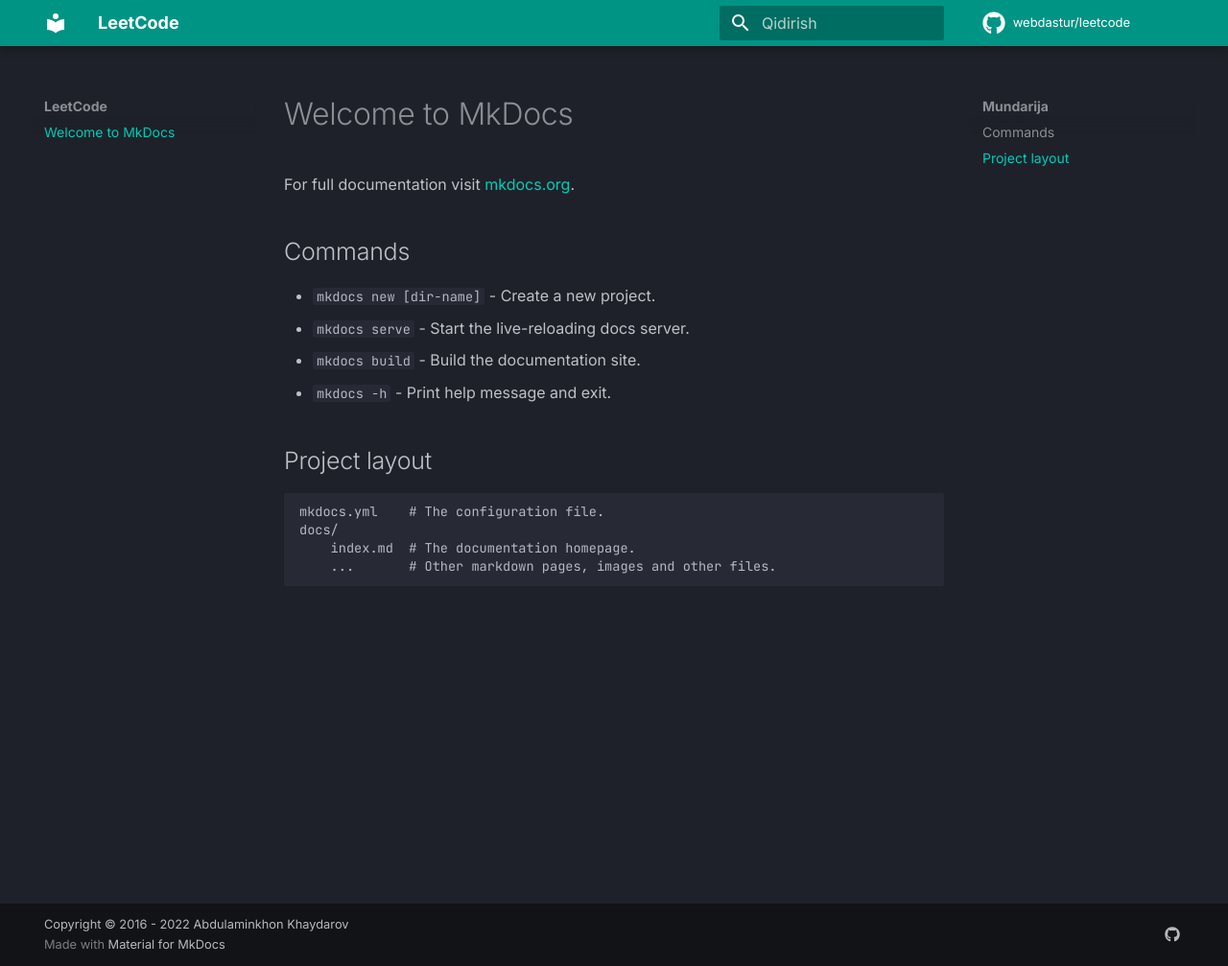
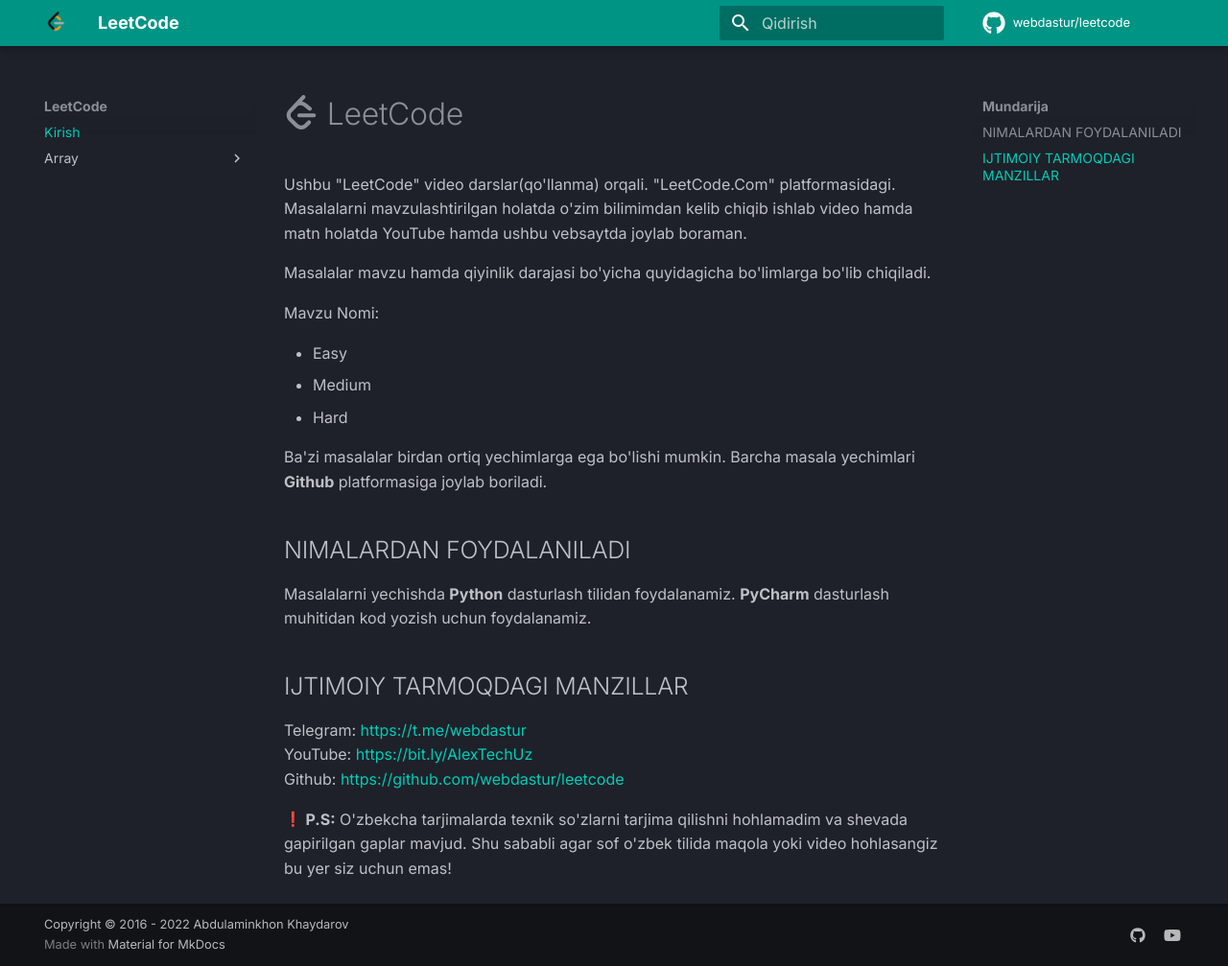
Before and after one commit to webdastur/leetcode.webdastur.uz, an MkDocs documentation site: the page built from docs/index.md, in a window 1280 px wide and 1007 px high. Shown: the whole window at 96% size. Built offline with MkDocs 1.6.1 and Material for MkDocs 9.7.7, drawn with Linux system fonts in a browser that asks for light colours; emoji names are drawn with the system emoji font; comment, search, counter and statistics services are not loaded.

Commit message:
1920 - Build Array from Permutation (1, 2)

```diff
--- a/docs/index.md
+++ b/docs/index.md
@@ -1,17 +1,29 @@
-# Welcome to MkDocs
+# :simple-leetcode: LeetCode
 
-For full documentation visit [mkdocs.org](https://www.mkdocs.org).
+Ushbu "LeetCode" video darslar(qo'llanma) orqali. "LeetCode.Com" platformasidagi. Masalalarni mavzulashtirilgan holatda
+o'zim bilimimdan kelib chiqib ishlab video hamda matn holatda YouTube hamda ushbu vebsaytda joylab boraman.
 
-## Commands
+Masalalar mavzu hamda qiyinlik darajasi bo'yicha quyidagicha bo'limlarga bo'lib chiqiladi.
 
-* `mkdocs new [dir-name]` - Create a new project.
-* `mkdocs serve` - Start the live-reloading docs server.
-* `mkdocs build` - Build the documentation site.
-* `mkdocs -h` - Print help message and exit.
+Mavzu Nomi:
 
-## Project layout
+- Easy
+- Medium
+- Hard
 
-    mkdocs.yml    # The configuration file.
-    docs/
-        index.md  # The documentation homepage.
-        ...       # Other markdown pages, images and other files.
+Ba'zi masalalar birdan ortiq yechimlarga ega bo'lishi mumkin. Barcha masala yechimlari **Github** platformasiga joylab
+boriladi.
+
+## NIMALARDAN FOYDALANILADI
+
+Masalalarni yechishda **Python** dasturlash tilidan foydalanamiz. **PyCharm** dasturlash muhitidan kod yozish uchun
+foydalanamiz.
+
+## IJTIMOIY TARMOQDAGI MANZILLAR
+
+Telegram: https://t.me/webdastur </br>
+YouTube: https://bit.ly/AlexTechUz <br>
+Github: https://github.com/webdastur/leetcode
+
+:exclamation: **P.S:** O'zbekcha tarjimalarda texnik so'zlarni tarjima qilishni hohlamadim va shevada gapirilgan gaplar
+mavjud. Shu sababli agar sof o'zbek tilida maqola yoki video hohlasangiz bu yer siz uchun emas!
--- /dev/null
+++ b/docs/stylesheets/extra.css
@@ -0,0 +1,7 @@
+.md-typeset p > code {
+    color: rgb(211, 61, 61);
+}
+
+.md-typeset li > code {
+    color: rgb(211, 61, 61);
+}
--- a/mkdocs.yml
+++ b/mkdocs.yml
@@ -1,4 +1,7 @@
 site_name: LeetCode
+site_author: Abdulaminkhon Khaydarov
+site_description: LeetCode Masalalar Javoblari
+site_url: https://leetcode.webdastur.uz
 
 theme:
   name: material
@@ -12,6 +15,12 @@
   language: uz
   icon:
     repo: fontawesome/brands/github
+  logo: assets/logo.png
+  favicon: assets/logo.png
+  features:
+    - content.code.annotate
+    - navigation.instant
+    - navigation.top
 
 plugins:
   - search
@@ -28,7 +37,41 @@
     - icon: fontawesome/brands/github
       link: https://github.com/webdastur
       name: webdastur
+    - icon: fontawesome/brands/youtube
+      link: https://bit.ly/AlexTechUz
+      name: AlexTechUz
+
 
 copyright: Copyright &copy; 2016 - 2022 Abdulaminkhon Khaydarov
 repo_url: https://github.com/webdastur/leetcode
 repo_name: webdastur/leetcode
+edit_uri: ""
+
+markdown_extensions:
+  - attr_list
+  - pymdownx.emoji:
+      emoji_index: !!python/name:materialx.emoji.twemoji
+      emoji_generator: !!python/name:materialx.emoji.to_svg
+  - pymdownx.critic
+  - pymdownx.caret
+  - pymdownx.keys
+  - pymdownx.mark
+  - pymdownx.tilde
+  - pymdownx.magiclink
+  - pymdownx.highlight:
+      anchor_linenums: true
+      linenums: true
+  - pymdownx.inlinehilite
+  - pymdownx.snippets
+  - pymdownx.superfences
+
+extra_css:
+  - stylesheets/extra.css
+
+nav:
+  - Kirish: index.md
+  - Array:
+    - 🟢 Easy:
+        - 1920 - Build Array from Permutation: array/easy/1920.md
+    - 🟠 Medium: ..
+    - 🔴 Hard: ..
```
Also changed, not shown: docs/array/easy/1920.md (added, +127 -0 lines), docs/assets/logo.png (added), 1 other file.
